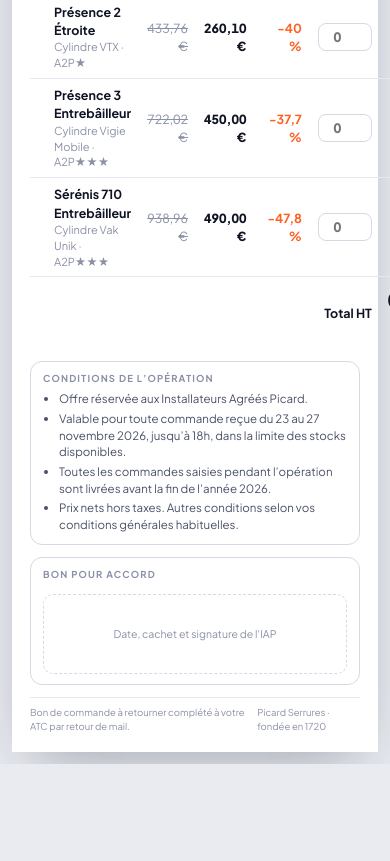
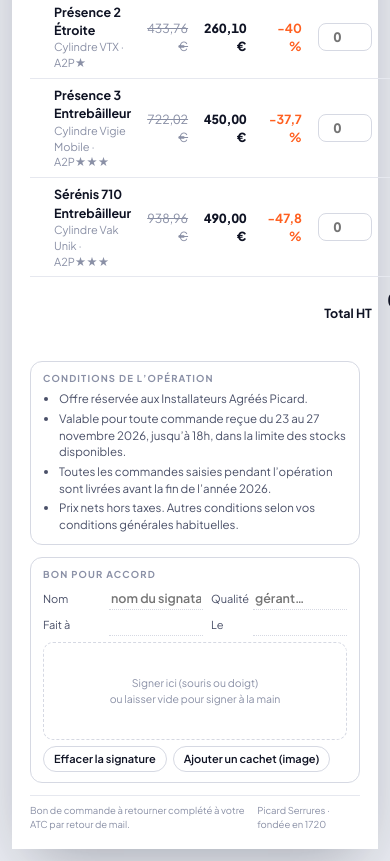
Before and after one commit to SlvLmr/ope-iap, a plain HTML site: page bon.html in a window 390 px wide. Shown: the part 1027-1888 px from the top of the page. Before the commit the page ends 1791 px from the top, so only its background shows below. Drawn offline with Linux system fonts and the light colour scheme.

Commit message:
Bon de commande : bloc « Bon pour accord » éditable (signataire, signature à main levée, cachet)
- Nom, qualité, lieu et date saisissables (nom et ville préremplis depuis l'IAP)
- Signature à la souris, au stylet ou au doigt, bouton Effacer
- Ajout d'une image de cachet
- Impression : la mise en page mobile ne s'applique plus au PDF (bon sur une seule page A4)

Co-Authored-By: Claude Opus 5.5 <noreply@anthropic.com>
Claude-Session: https://claude.ai/code/session_01VcCoLxL2ikKGwtgPWxZu38

```diff
--- a/bon.html
+++ b/bon.html
@@ -47,19 +47,28 @@
     .cond { margin-top: 14px; display: grid; grid-template-columns: 1fr 1fr; gap: 12px; }
     .cond ul { margin: 0; padding-left: 16px; display: grid; gap: 3px; color: var(--text-2); font-size: 11.5px; }
     .sign { height: 100%; min-height: 34mm; display: flex; flex-direction: column; }
-    .sign .z { flex: 1; border: 1.5px dashed var(--line-2); border-radius: 10px; margin-top: 6px; display: grid; place-items: center; color: var(--muted); font-size: 10.5px; }
+    .sign .f { grid-template-columns: 58px 1fr 34px 1fr; }
+    .sign .z { flex: 1; position: relative; min-height: 26mm; border: 1.5px dashed var(--line-2); border-radius: 10px; margin-top: 6px; overflow: hidden; background: #fff; }
+    .sign .z canvas { position: absolute; inset: 0; width: 100%; height: 100%; touch-action: none; cursor: crosshair; z-index: 2; }
+    .sign .z .ph { position: absolute; inset: 0; display: grid; place-items: center; color: var(--muted); font-size: 10.5px; pointer-events: none; text-align: center; }
+    .sign .z .cachet { position: absolute; right: 8px; top: 50%; transform: translateY(-50%); max-height: 88%; max-width: 45%; object-fit: contain; z-index: 1; opacity: .95; }
+    .sign .tools { display: flex; gap: 6px; margin-top: 6px; flex-wrap: wrap; }
+    .sign .tools button, .sign .tools label { height: 26px; padding: 0 10px; border-radius: 999px; border: 1px solid var(--line-2); background: #fff; font-size: 11px; font-weight: 600; cursor: pointer; display: inline-flex; align-items: center; }
+    .sign .tools button:hover, .sign .tools label:hover { border-color: var(--accent); color: var(--accent); }
     .grow { flex: 1; }
     .foot { margin-top: 12px; display: flex; justify-content: space-between; font-size: 9.5px; color: var(--muted); border-top: 1px solid var(--line); padding-top: 8px; }
     @media print {
         @page { size: A4; margin: 0; }
         body { background: #fff; }
-        .bar-actions { display: none; }
+        .bar-actions, .no-print { display: none !important; }
+        .sign .z { border-style: solid; border-color: var(--line); }
+        .sign .z .ph { display: none; }
         .page { margin: 0; box-shadow: none; width: 210mm; height: 297mm; }
         td input, .f input { border-color: transparent !important; }
         td input::placeholder, .f input::placeholder { color: transparent; }
         .brand, .ttl .d { -webkit-print-color-adjust: exact; print-color-adjust: exact; }
     }
-    @media (max-width: 820px) { .page { width: auto; min-height: 0; margin: 12px; padding: 18px; } .blocs, .cond { grid-template-columns: 1fr; } td img { display: none; } }
+    @media screen and (max-width: 820px) { .page { width: auto; min-height: 0; margin: 12px; padding: 18px; } .blocs, .cond { grid-template-columns: 1fr; } td img { display: none; } }
 </style>
 </head>
 <body>
@@ -101,7 +110,14 @@
             <li>Toutes les commandes saisies pendant l’opération sont livrées avant la fin de l’année 2026.</li>
             <li>Prix nets hors taxes. Autres conditions selon vos conditions générales habituelles.</li>
         </ul></div>
-        <div class="b sign"><h4>Bon pour accord</h4><div class="z">Date, cachet et signature de l’IAP</div></div>
+        <div class="b sign"><h4>Bon pour accord</h4>
+            <div class="f">
+                <label>Nom</label><input id="sNom" placeholder="nom du signataire"><label>Qualité</label><input id="sQual" placeholder="gérant…">
+                <label>Fait à</label><input id="sLieu"><label>Le</label><input id="sDate">
+            </div>
+            <div class="z" id="zone"><span class="ph" id="ph">Signer ici (souris ou doigt)<br>ou laisser vide pour signer à la main</span><img class="cachet hidden" id="cachet" alt=""><canvas id="pad"></canvas></div>
+            <div class="tools no-print"><button type="button" id="effacer">Effacer la signature</button><label>Ajouter un cachet (image)<input type="file" id="fCachet" accept="image/*" hidden></label><button type="button" id="ssCachet" class="hidden">Retirer le cachet</button></div>
+        </div>
     </div>
     <div class="foot"><span>Bon de commande à retourner complété à votre ATC par retour de mail.</span><span>Picard Serrures · fondée en 1720</span></div>
 </div>
@@ -126,6 +142,32 @@ const calc = () => {
 };
 document.querySelectorAll('[data-q]').forEach(i => i.oninput = calc); calc();
 if (ip.raison) document.title = `Bon de commande ${ip.raison}`;
+set('sNom', ip.contact); set('sLieu', ip.ville);
+
+// ─── Signature à main levée (souris, stylet ou doigt) ───
+const pad = document.getElementById('pad'), zone = document.getElementById('zone'), ctx = pad.getContext('2d');
+let trace = false, vide = true, dernier = null;
+function taille() {
+    const r = zone.getBoundingClientRect(), k = window.devicePixelRatio || 1, img = vide ? null : pad.toDataURL();
+    pad.width = r.width * k; pad.height = r.height * k; ctx.setTransform(k, 0, 0, k, 0, 0);
+    ctx.lineWidth = 2; ctx.lineCap = ctx.lineJoin = 'round'; ctx.strokeStyle = '#13183a';
+    if (img) { const im = new Image(); im.onload = () => ctx.drawImage(im, 0, 0, r.width, r.height); im.src = img; }
+}
+const pos = e => { const r = pad.getBoundingClientRect(); return [e.clientX - r.left, e.clientY - r.top]; };
+pad.addEventListener('pointerdown', e => { trace = true; dernier = pos(e); pad.setPointerCapture(e.pointerId); document.getElementById('ph').classList.add('hidden'); vide = false; });
+pad.addEventListener('pointermove', e => { if (!trace) return; const p = pos(e); ctx.beginPath(); ctx.moveTo(...dernier); ctx.lineTo(...p); ctx.stroke(); dernier = p; });
+['pointerup', 'pointercancel'].forEach(t => pad.addEventListener(t, () => trace = false));
+document.getElementById('effacer').onclick = () => { ctx.clearRect(0, 0, pad.width, pad.height); vide = true; document.getElementById('ph').classList.remove('hidden'); };
+addEventListener('resize', taille); taille();
+
+// ─── Cachet de l'IAP (image) ───
+const cachet = document.getElementById('cachet');
+document.getElementById('fCachet').onchange = e => {
+    const f = e.target.files[0]; if (!f) return;
+    const rd = new FileReader(); rd.onload = () => { cachet.src = rd.result; cachet.classList.remove('hidden'); document.getElementById('ssCachet').classList.remove('hidden'); document.getElementById('ph').classList.add('hidden'); };
+    rd.readAsDataURL(f); e.target.value = '';
+};
+document.getElementById('ssCachet').onclick = e => { cachet.classList.add('hidden'); cachet.removeAttribute('src'); e.target.classList.add('hidden'); if (vide) document.getElementById('ph').classList.remove('hidden'); };
 </script>
 </body>
 </html>
```
Also changed, not shown: 1 other file.
